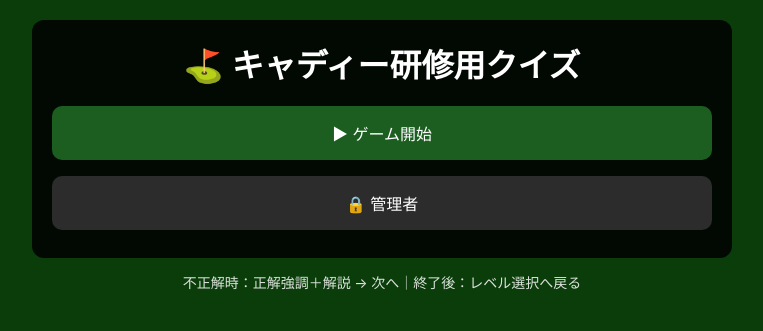
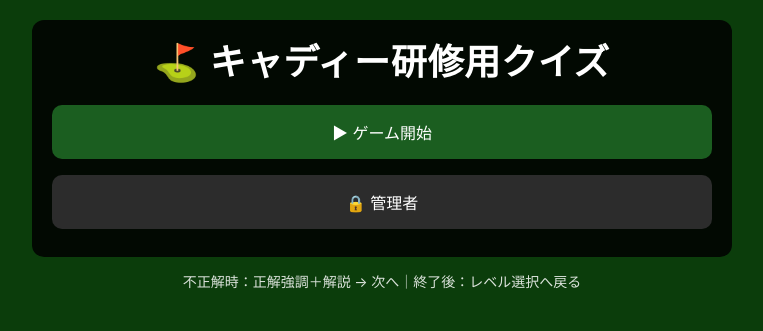
Before and after one commit to takagol3636-gif/quiz, a plain HTML site: page quiz.html in a window 1280 px wide. Shown: the whole page, without its empty margins (258-1021 px from the left). Drawn offline with Linux system fonts and the light colour scheme.

```diff
--- a/quiz.html
+++ b/quiz.html
@@ -25,6 +25,21 @@
       text-align:left;
     }
     h1,h2{ text-align:center; margin: 0 0 12px 0; }
+
+/* タイトルのサイズをスマホ最適化 */
+h1{
+  font-size: clamp(22px, 6vw, 36px); /* 小〜大を自動調整 */
+  line-height: 1.2;
+  margin: 0 0 14px 0;
+  text-align: center;
+  letter-spacing: 0.02em;
+}
+
+h1{
+  padding: 0 6px;           /* 端の余白 */
+  text-wrap: balance;       /* 対応ブラウザで改行バランス改善 */
+}
+
     p{ line-height:1.6; }
 
     button{
```
